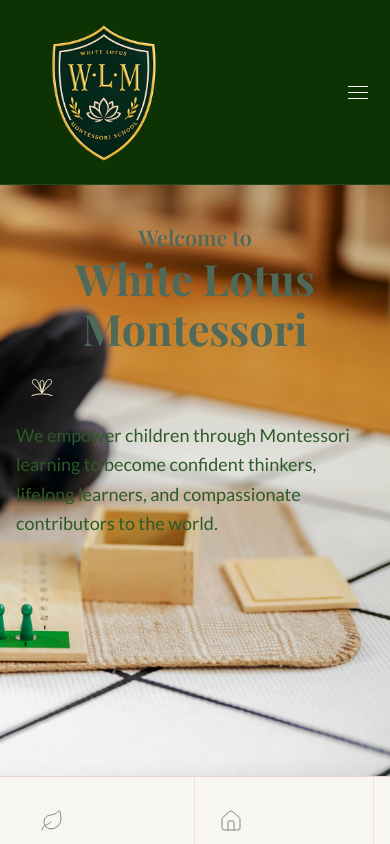
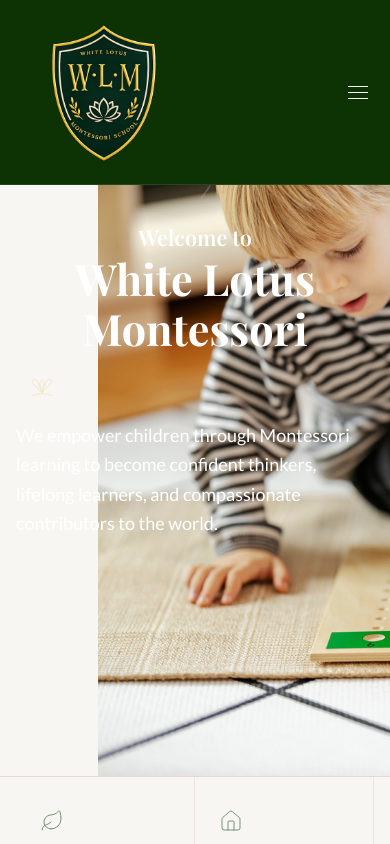
Before and after one commit to shahriyarkhan6/whitelotusmontessori, a Next.js app: page / in a window 390 px wide. Shown: the top 844 px of the page. Built offline with nearby package versions, Linux system fonts and the light colour scheme; a web font is replaced by a local one.

Commit message:
chagnges

```diff
--- a/app/page.tsx
+++ b/app/page.tsx
@@ -164,14 +164,14 @@
     <>
       {/* ── Hero — Full Screen ── */}
       <section className="relative min-h-[70vh] overflow-hidden">
-        {/* Image — full width on mobile, right 70% on desktop */}
-        <div className="absolute right-0 top-0 h-full w-full lg:w-[70%]">
+        {/* Image — right 75% on mobile, right 70% on desktop */}
+        <div className="absolute right-0 top-0 h-full w-[75%] lg:w-[70%]">
           <Image
             src="/wlm_boy.jpg"
             alt="White Lotus Montessori"
             fill
             priority
-            className="object-cover object-[right_top]"
+            className="object-cover object-left-top"
           />
         </div>
         {/* Fade overlay — left-to-right on desktop only */}
@@ -183,7 +183,7 @@
         />
         <div className="relative z-20 max-w-7xl mx-auto px-4 sm:px-6 lg:px-8 pt-10 lg:pt-14 pb-20">
           <div className="max-w-2xl">
-            <h1 className="font-heading text-sage-green font-bold leading-[1.15] mb-6 text-center lg:text-left">
+            <h1 className="font-heading text-white lg:text-sage-green font-bold leading-[1.15] mb-6 text-center lg:text-left">
               <span className="block text-[1.35rem] sm:text-2xl font-semibold mb-1">Welcome to</span>
               <span className="block text-[2.7rem] sm:text-[3.6rem] xl:text-[4.2rem]">White Lotus Montessori</span>
             </h1>
@@ -193,7 +193,7 @@
               <LotusDivider />
             </div>
 
-            <p className="font-sans text-[#2d5a27] text-lg leading-relaxed max-w-[480px]">
+            <p className="font-sans text-white lg:text-[#2d5a27] text-lg leading-relaxed max-w-[480px]">
               We empower children through Montessori learning to become confident thinkers, lifelong learners, and compassionate contributors to the world.
             </p>
           </div>
```
